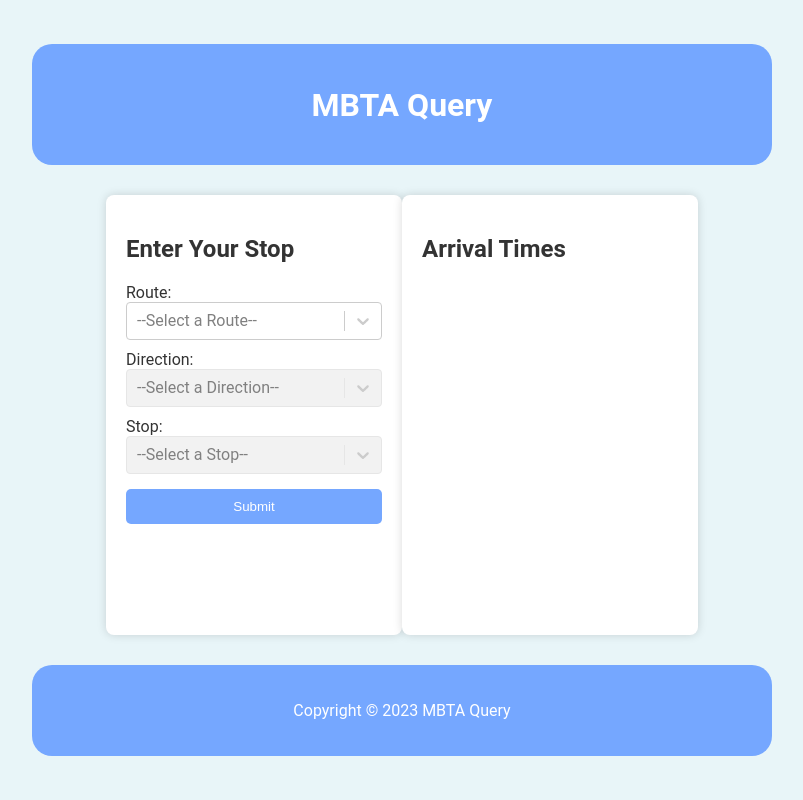
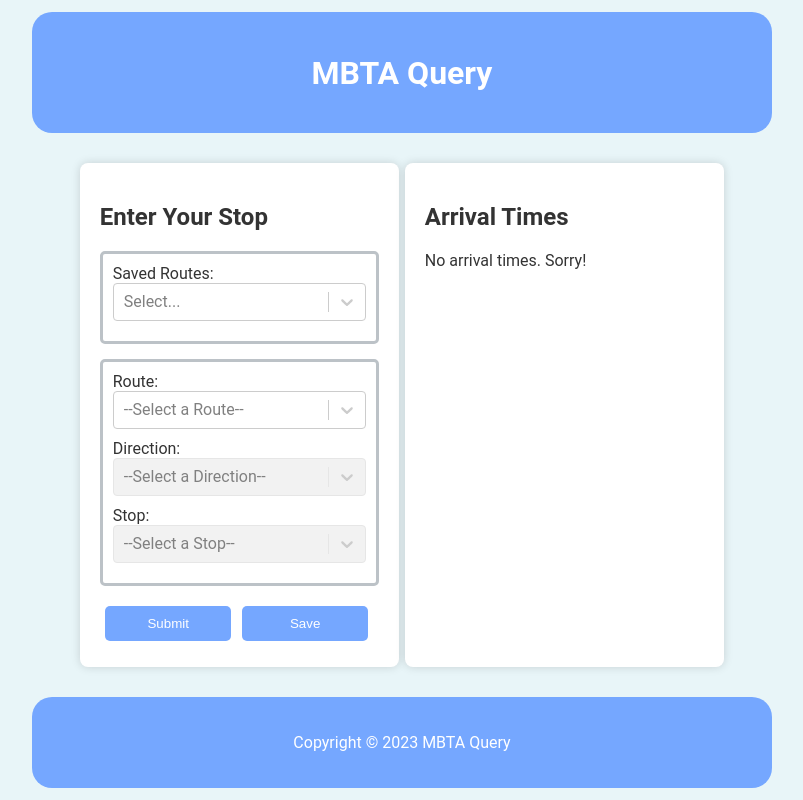
Before and after one commit to novus677/get-mbta, a React (Create React App) app: page / in a window 1280 px wide. Shown: the whole page, without its empty margins (238-1041 px from the left). Built offline with nearby package versions, Linux system fonts and the light colour scheme.

Commit message:
updated frontend

```diff
--- a/src/App.css
+++ b/src/App.css
@@ -27,7 +27,8 @@
   justify-content: space-around;
   width: 80%;
   margin: 30px auto;
-  min-width: 500px;
+  min-width: 650px;
+  max-width: 650px;
 }
 
 .form-container {
@@ -35,7 +36,10 @@
   padding: 20px;
   border-radius: 8px;
   box-shadow: 0px 0px 10px 0px rgba(0,0,0,0.15);
-  flex-basis: 45%;
+  /* flex-basis: 45%;
+  min-width: 35%;
+  max-width: 35%; */
+  width: 43%;
 }
 
 form {
@@ -83,8 +87,11 @@
   padding: 20px;
   border-radius: 8px;
   box-shadow: 0px 0px 10px 0px rgba(0,0,0,0.15);
-  flex-basis: 45%;
+  /* flex-basis: 45%; */
   min-height: 400px;
+  /* min-width: 35%;
+  max-width: 35%; */
+  width: 43%;
 }
 
 .arrival-time-spacing {
@@ -107,7 +114,9 @@
   text-align: center;
   min-width: 700px;
   padding: 20px;
-  border-radius: 20px; /* add this line to give rounded corners */
+  border-radius: 20px;
+  max-width: 70%;
+  margin: auto;
 }
 
 .button-container button {
@@ -118,8 +127,83 @@
   border-radius: 5px;
   cursor: pointer;
   transition: background-color 0.3s ease;
+  display: inline-block;
+  width: 45%;
+  margin: 2%;
 }
 
 .button-container button:hover {
   background-color: #5a8ad8; /* adjust as needed for hover effect */
 }
+
+.modal-overlay {
+  position: fixed;
+  top: 0;
+  left: 0;
+  width: 100%;
+  height: 100%;
+  background: rgba(0,0,0,0.7);
+  display: flex;
+  justify-content: center;
+  align-items: center;
+}
+
+.modal-content {
+  background: white;
+  padding: 20px;
+  border-radius: 10px;
+  width: 50%;
+  max-width: 500px;
+  justify-content: center;
+  align-items: center;
+}
+
+input[type="text"] {
+  box-sizing: border-box;
+  margin-left: auto;
+  margin-right: auto;
+}
+
+button.delete-button {
+  position: absolute;
+  right: 10px;
+  width: 20px;
+  height: 20px;
+  border-radius: 50%;
+  color: white;
+  background-color: red;
+  border: none;
+  font-size: 14px;
+  text-align: center;
+  line-height: 20px;
+  padding: 0;
+  cursor: pointer;
+  top: 50%;
+  transform: translateY(-50%);
+  margin: 0;
+}
+
+.select__option {
+  display: flex;
+  justify-content: space-between;
+  align-items: center;
+  padding-right: 25px;
+  position: relative;
+}
+
+.select__option div {
+  overflow: hidden;
+  white-space: nowrap;
+  text-overflow: ellipsis;
+  width: 90%;
+  flex-shrink: 1;
+  flex-grow: 0;
+  min-width: 0;
+}
+
+.saved-queries-group, .form-group {
+  border: 3px solid #bcc2c7;
+  padding: 10px;
+  margin-bottom: 15px;
+  border-radius: 5px;
+}
--- a/src/components/Form.js
+++ b/src/components/Form.js
@@ -1,22 +1,26 @@
 import React, { useEffect, useState } from 'react';
 import axios from 'axios';
 import moment from 'moment-timezone';
-import Select from 'react-select';
+import Select, { components } from 'react-select';
 import { parseTime } from '../utils/display_time';
 import routeData from '../mbta_info/routes.json';
 import '../App.css';
 
 function Form() {
     const [routes, setRoutes] = useState([]);
+    const [directions, setDirections] = useState([]);
+    const [stops, setStops] = useState([]);
 
     const [routeId, setRouteId] = useState(null);
     const [directionId, setDirectionId] = useState(null);
     const [stopId, setStopId] = useState(null);
 
-    const [directions, setDirections] = useState([]);
-    const [stops, setStops] = useState([]);
+    const [arrivalTimes, setArrivalTimes] = useState([]);
 
-    const [arrivalTimes, setArrivalTimes] = useState([]);
+    const [savedQueries, setSavedQueries] = useState([]);
+    const [savedQueryName, setSavedQueryName] = useState('');
+    const [showSaveForm, setShowSaveForm] = useState(false);
+
 
     const handleSubmit = (e) => {
         e.preventDefault();
@@ -28,12 +32,77 @@
         }
     }
 
+    const handleSave = () => {
+        if (routeId && directionId && stopId) {
+            setShowSaveForm(true);
+        }
+    }
+
+    const handleSaveSubmit = (e) => {
+        e.preventDefault();
+
+        const newQuery = {
+            routeId: {value: routeId.value, label: routeId.label},
+            directionId: {value: directionId.value, label: directionId.label},
+            stopId: {value: stopId.value, label: stopId.label},
+            label: savedQueryName
+        };
+
+        let savedQueries = JSON.parse(localStorage.getItem('savedQueries')) || [];
+
+        const queryExists = savedQueries.some(query =>
+            query.routeId.value === newQuery.routeId.value &&
+            query.directionId.value === newQuery.directionId.value &&
+            query.stopId.value === newQuery.stopId.value
+        );
+
+        if (!queryExists) {
+            savedQueries.push(newQuery);
+            localStorage.setItem('savedQueries', JSON.stringify(savedQueries));
+
+            setSavedQueries(prev => [...prev, {value: savedQueries.length - 1, label: savedQueryName}]);
+        } else {
+            alert("This query is already saved!");
+        }
+
+        // Reset the form
+        setShowSaveForm(false);
+        setSavedQueryName('');
+    }
+
+    const Option = ({ children, data, ...props }) => {
+        return (
+            <components.Option {...props} className="select__option">
+                <div>{children}</div>
+                <button className="delete-button" onClick={(e) => handleDelete(e, data)}>-</button>
+            </components.Option>
+        );
+    };
+
+    const handleDelete = (e, option) => {
+        e.stopPropagation();
+        let savedQueries = JSON.parse(localStorage.getItem('savedQueries')) || [];
+        const newQueries = savedQueries.filter((query, index) => index !== option.value);
+        localStorage.setItem('savedQueries', JSON.stringify(newQueries));
+
+        setSavedQueries(newQueries.map((query, index) => ({
+            value: index,
+            label: query.label,
+        })));
+    };
+
     useEffect(() => {
         const formattedRoutes = Object.entries(routeData).map(([routeId, route]) => ({
             value: routeId,
             label: route.name,
         }));
         setRoutes(formattedRoutes);
+
+        let savedQueries = JSON.parse(localStorage.getItem('savedQueries')) || [];
+        setSavedQueries(savedQueries.map((query, index) => ({
+            value: index,
+            label: query.label
+        })));
     }, []);
 
     useEffect(() => {
@@ -72,7 +141,32 @@
                 <div className='form-container'>
                     <h2>Enter Your Stop</h2>
 
+                    <div className='saved-queries-group'>
+                        <label>
+                            Saved Routes:
+                            <Select
+                                options={savedQueries}
+                                onChange={index => {
+                                    const savedQuery = JSON.parse(localStorage.getItem('savedQueries'))[index.value];
+                                    setRouteId(savedQuery.routeId);
+                                    setDirectionId(null);
+                                    setStopId(null);
+
+                                    // Use a timeout to allow previous states to update
+                                    setTimeout(() => {
+                                        setDirectionId(savedQuery.directionId);
+                                        setTimeout(() => {
+                                            setStopId(savedQuery.stopId);
+                                        }, 25);
+                                    }, 25);
+                                }}
+                                components={{ Option }}
+                            />
+                        </label>
+                    </div>
+
                     <form onSubmit={handleSubmit}>
+                        <div className='form-group'>
                             <label>
                                 Route:
                                 <Select
@@ -102,15 +196,18 @@
                                     isDisabled={!directionId}
                                 />
                             </label>
+                        </div>
                         <div className='button-container'>
                             <button type="submit">Submit</button>
+                            <button type="button" onClick={handleSave}>Save</button>
                         </div>
                     </form>
                 </div>
 
                 <div className='arrival-times-container'>
                     <h2>Arrival Times</h2>
-                    {arrivalTimes.length > 0 && arrivalTimes.map((time, index) => {
+                    {arrivalTimes.length > 0
+                        ? arrivalTimes.map((time, index) => {
                             const currentTime = moment().tz("America/New_York");
                             const arrivalTime = moment.tz(time, "America/New_York");
                             const timeDifference = arrivalTime.diff(currentTime, 'minutes');
@@ -120,13 +217,33 @@
                                     <p>{parseTime(time)}<span className='arrival-time-spacing'>(in {timeDifference} min)</span></p>
                                 </div>
                             );
-                    })}
+                        })
+                        : <p>No arrival times. Sorry!</p>
+                    }
                 </div>
             </div>
 
             <div className='footer'>
                 <p>Copyright © {new Date().getFullYear()} MBTA Query</p>
             </div>
+
+            {showSaveForm &&
+                <div className='modal-overlay'>
+                    <div className='modal-content'>
+                        <h2>Save Query</h2>
+                        <form onSubmit={handleSaveSubmit}>
+                            <label>
+                                <label>Name:</label>
+                                <input type="text" value={savedQueryName} onChange={e => setSavedQueryName(e.target.value)} />
+                            </label>
+                            <div className='button-container'>
+                                <button type="submit">Save</button>
+                                <button type="button" onClick={() => setShowSaveForm(false)}>Cancel</button>
+                            </div>
+                        </form>
+                    </div>
+                </div>
+            }
         </div>
     );
 }
```
Lines whose indentation alone changed are shown as unchanged.
